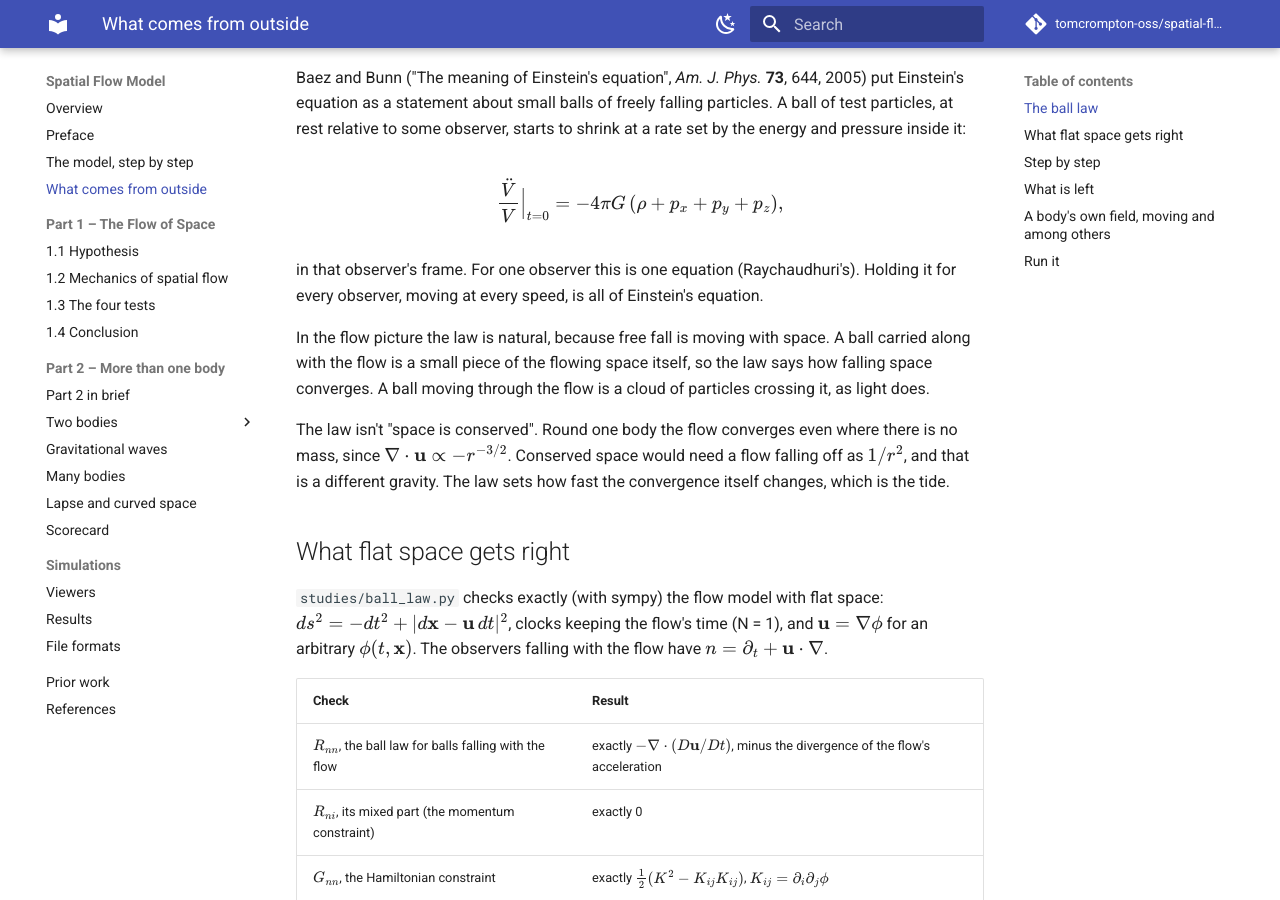
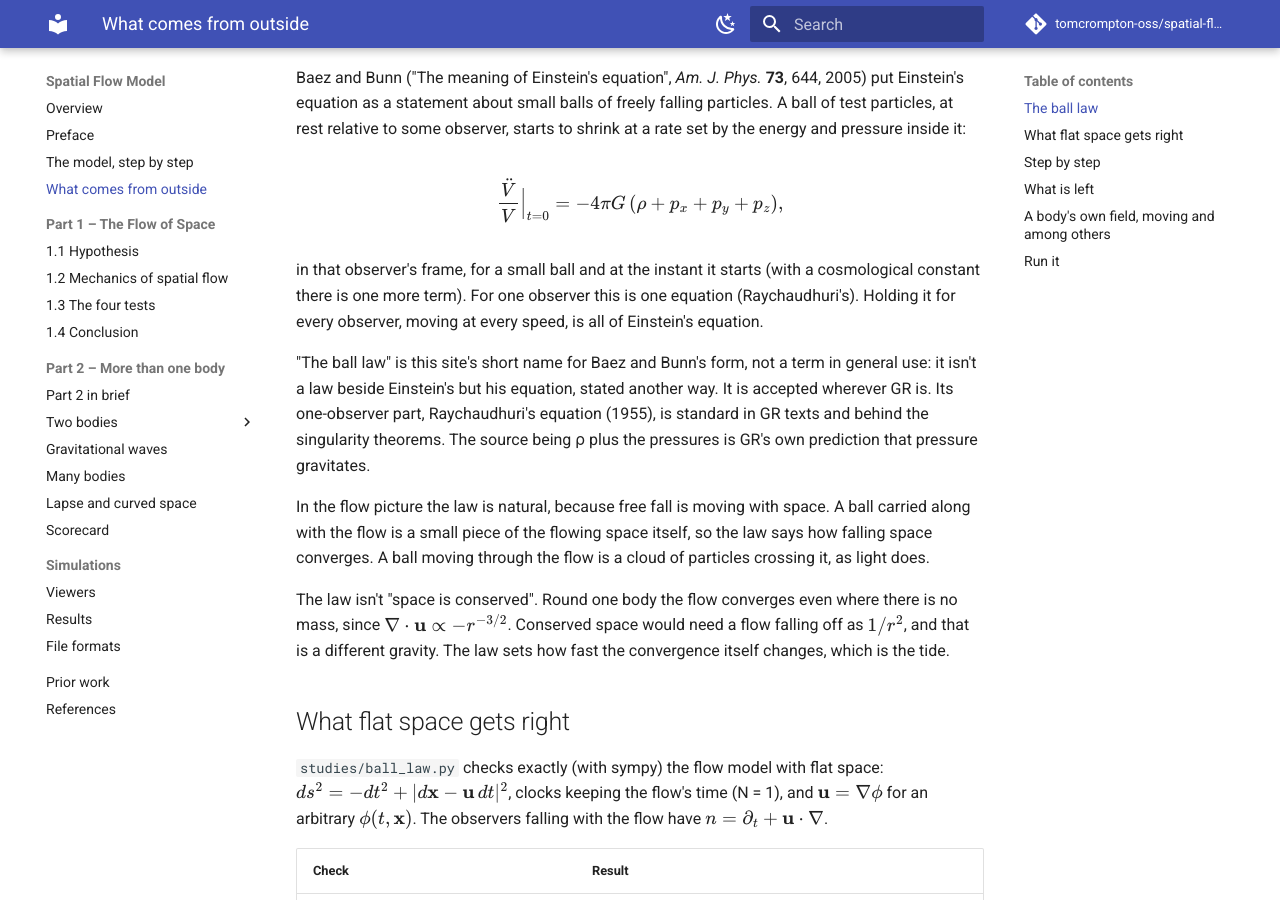
Before and after one commit to tomcrompton-oss/spatial-flow-model, an MkDocs documentation site: the page built from docs/from-outside.md, in a window 1280 px wide and 900 px high, scrolled down 401 px. Built offline with MkDocs 1.6.1 and Material for MkDocs 9.7.7, drawn with Linux system fonts in a browser that asks for light colours; comment, search, counter and statistics services are not loaded.

Commit message:
Docs: define 'the ball law' once, as the site's name for Baez and Bunn's form of Einstein's equation
Co-Authored-By: Claude Opus 5.5 <noreply@anthropic.com>

```diff
--- a/docs/from-outside.md
+++ b/docs/from-outside.md
@@ -18,8 +18,14 @@ $$
 \frac{\ddot V}{V}\Big|_{t=0} = -4\pi G\,(\rho + p_x + p_y + p_z),
 $$
 
-in that observer's frame. For one observer this is one equation (Raychaudhuri's). Holding it for every observer, moving
-at every speed, is all of Einstein's equation.
+in that observer's frame, for a small ball and at the instant it starts (with a cosmological constant there is one more
+term). For one observer this is one equation (Raychaudhuri's). Holding it for every observer, moving at every speed,
+is all of Einstein's equation.
+
+"The ball law" is this site's short name for Baez and Bunn's form, not a term in general use: it isn't a law beside
+Einstein's but his equation, stated another way. It is accepted wherever GR is. Its one-observer part, Raychaudhuri's
+equation (1955), is standard in GR texts and behind the singularity theorems. The source being ρ plus the pressures is
+GR's own prediction that pressure gravitates.
 
 In the flow picture the law is natural, because free fall is moving with space. A ball carried along with the flow is a
 small piece of the flowing space itself, so the law says how falling space converges. A ball moving through the flow
```
